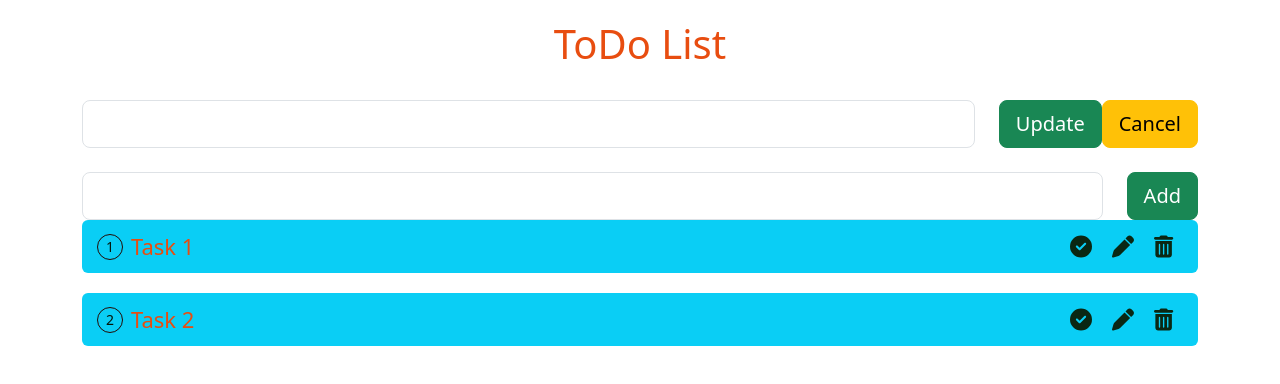
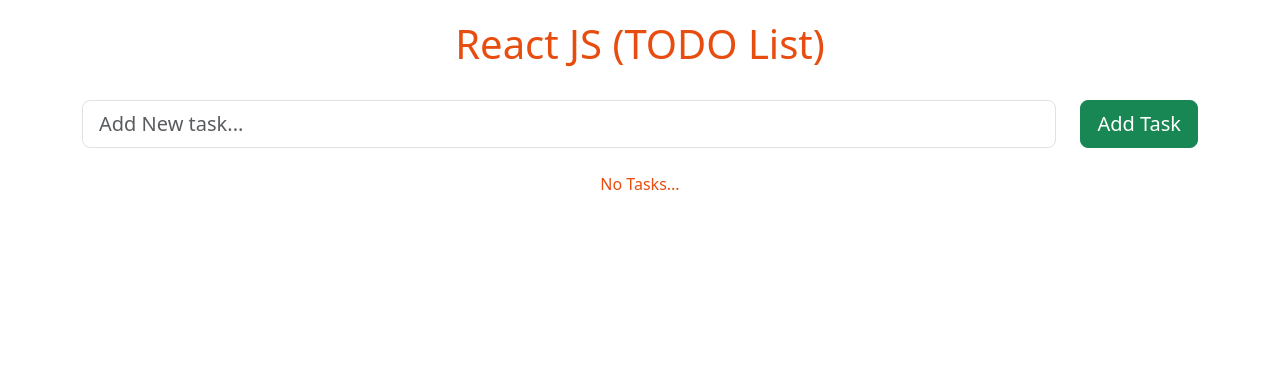
Before and after one commit to naveed60/React-todo-list, a React (Create React App) app: page / in a window 1280 px wide. Shown: the top 384 px of the page. Built offline with nearby package versions, Linux system fonts and the light colour scheme.

Commit message:
all crud functionality added

```diff
--- a/src/App.js
+++ b/src/App.js
@@ -7,13 +7,10 @@
 import './App.css';
 
 function App() {
-  const [toDo, setTodo]= useState([
-    {"id":1, "title": "Task 1", "status":false},
-    {"id":2, "title": "Task 2", "status":false}
-  ]);
+  const [toDo, setTodo]= useState([]);
   const [newTask, setNewTask] = useState('');
-  const [updatData, setUpdateData] = useState('');
-  // add task
+  const [updateData, setUpdateData] = useState('');
+  // add new task
   const addTask = () => {
     if (newTask) {
       let num = toDo.length + 1;
@@ -31,7 +28,10 @@
 
   // update task
   const updateTask = (id) => {
-    //
+    let filterRecords = [...toDo].filter( task => task.id !== updateData.id);
+    let updateObject = [...filterRecords, updateData]
+    setTodo(updateObject);
+    setUpdateData('');
   }
 
   // mark task completed
@@ -45,48 +45,70 @@
      setTodo(newTask);
   }
 
-  // add task
+  // cancel task
   const cancelUpdate = () => {
-    //
+    setUpdateData('');
+
   }
 
   // change task for update
   const changeTask = (e) => {
-    //
+   let newEntry = {
+    id: updateData.id,
+    title: e.target.value,
+    status: updateData.status ? true : false
+   }
+   setUpdateData(newEntry);
   }
 
   return (
     <div className="container App">
-      <h1>ToDo List</h1>
+      <h1>React JS (TODO List)</h1>
       <br></br>
       {/* {update Task} */}
+      {updateData && updateData ? (
+        <>
           <div className="row">
             <div className="col">
               <input
-           className="form-control form-control-lg"
-          />
-        </div>
-        <div className="col-auto">
-          <button className="btn btn-lg btn-success mr-20">Update</button>
-          <button className="btn btn-lg btn-warning">Cancel</button>
-        </div>
-      </div>
-      <br></br>
-      {/* {ADD TASK} */}
-      <div className="row">
-        <div className="col">
-          <input
-          value={newTask}
-          onChange={(e) => setNewTask(e.target.value)}
+              value={ updateData && updateData.title }
+              onChange={ (e) => changeTask(e) }
               className="form-control form-control-lg"
               />
               </div>
               <div className="col-auto">
                 <button
-          onClick={addTask}
-          className="btn btn-lg btn-success">Add</button>
+                onClick={updateTask}
+                className="btn btn-lg btn-success ml-5">Update</button>
+                <button
+                onClick={cancelUpdate}
+                className="btn btn-lg btn-danger ">Cancel</button>
               </div>
             </div>
+
+          <br></br>
+        </>
+      ) : (
+       <>
+          {/* {ADD TASK Form} */}
+          <div className="row mb-4">
+            <div className="col">
+              <input placeholder="Add New task..."
+              value={newTask}
+              onChange={(e) => setNewTask(e.target.value)}
+              className="form-control form-control-lg "
+              />
+            </div>
+            <div className="col-auto">
+              <button
+              onClick={addTask}
+              className="btn btn-lg btn-success">Add Task</button>
+            </div>
+          </div>
+        </>
+      )}
+
+
 
 
       {/* {Display Todos} */}
@@ -108,9 +130,18 @@
                 >
                   <FontAwesomeIcon icon={faCircleCheck}/>
                 </span>
-                <span title="Eidt">
+                {task.status ? null : (
+                  <span title="Eidt"
+                   onClick={() => setUpdateData ({
+                    id: task.id,
+                    title: task.title,
+                    status: task.status ? true : false
+                  })}
+                  >
                     <FontAwesomeIcon icon={faPen}/>
                   </span>
+                )}
+
                   <span
                   onClick={() => deleteTask(task.id)}
                   title="Delete">
```
Lines whose indentation alone changed are shown as unchanged.
